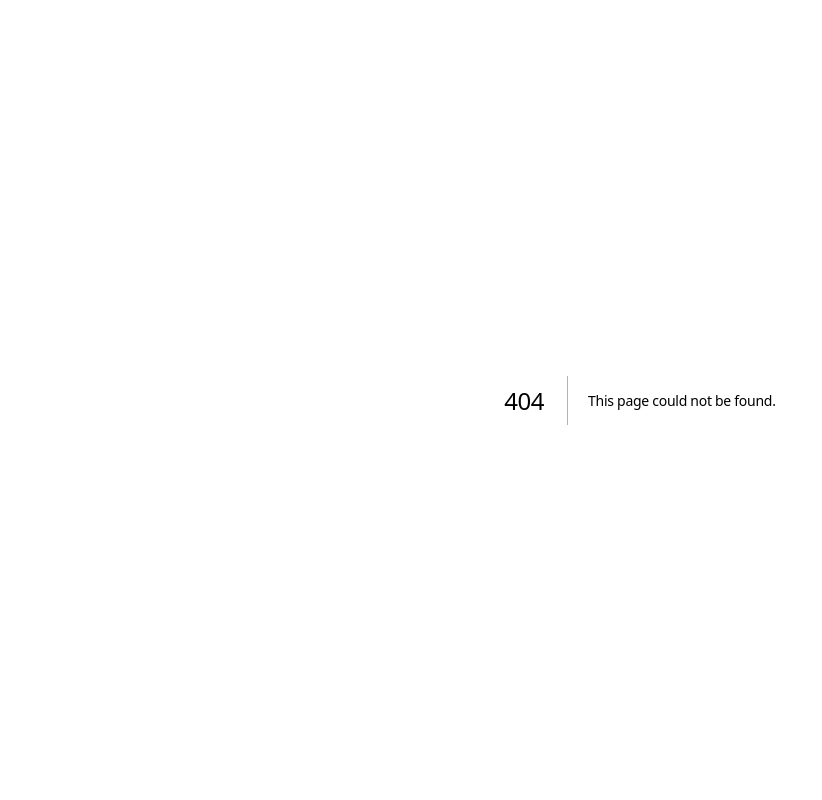
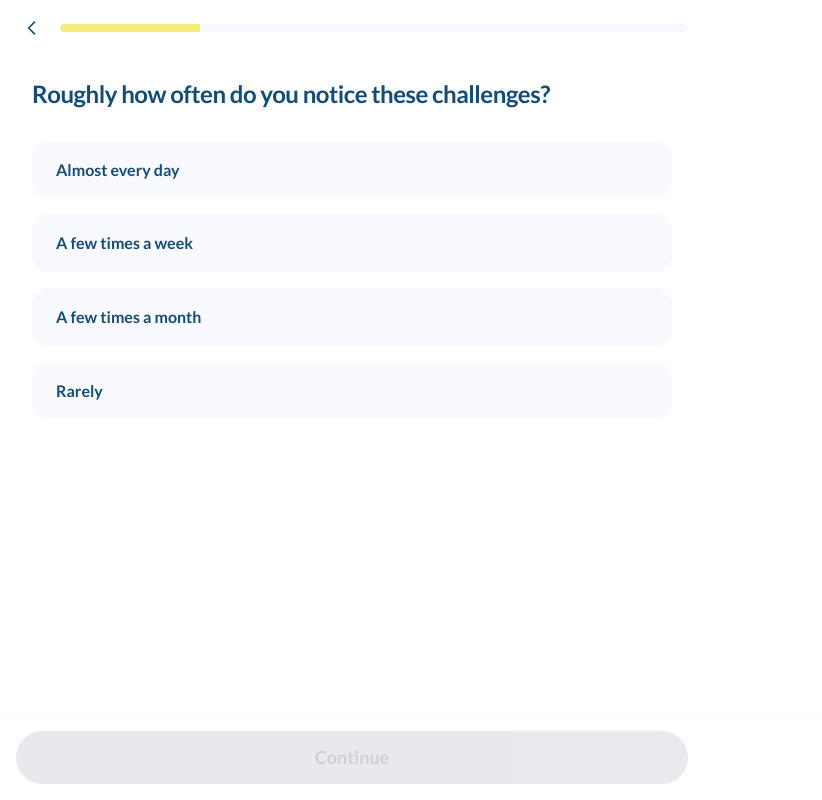
Before and after one commit to MohammedTarigg/noorkids-purchase-onboarding, a Next.js app: page /challenge-frequency in a window 1280 px wide. Before the commit this address had no page. Shown: the whole page, without its empty margins (0-822 px from the left). Built offline with nearby package versions, Linux system fonts and the light colour scheme.

Commit message:
refactor: Update age and behavior pages to adjust age ranges and challenges, modify total steps, and enhance layout consistency across components. Remove unused assets and streamline navigation flow.

```diff
--- a/src/app/age/page.tsx
+++ b/src/app/age/page.tsx
@@ -10,11 +10,10 @@ type AgeRange = {
 };
 
 const ageRanges: AgeRange[] = [
-  { id: '6-7', label: '6-7 years', minAge: 6, maxAge: 7 },
-  { id: '8-9', label: '8-9 years', minAge: 8, maxAge: 9 },
-  { id: '10-11', label: '10-11 years', minAge: 10, maxAge: 11 },
-  { id: '12-13', label: '12-13 years', minAge: 12, maxAge: 13 },
-  { id: '14+', label: '14+ years', minAge: 14, maxAge: 14 },
+  { id: '4-6', label: '4-6 years', minAge: 4, maxAge: 6 },
+  { id: '7-9', label: '7-9 years', minAge: 7, maxAge: 9 },
+  { id: '10-12', label: '10-12 years', minAge: 10, maxAge: 12 },
+  { id: '13+', label: '13+ years', minAge: 13, maxAge: 13 },
 ];
 
 export default function AgePage() {
@@ -36,7 +35,7 @@ export default function AgePage() {
   return (
     <QuestionStepLayout
       currentStep={2}
-      totalSteps={17}
+      totalSteps={18}
       headline="How old is your child?"
       options={ageRanges.map(range => ({
         id: range.id,
--- a/src/app/behavior/page.tsx
+++ b/src/app/behavior/page.tsx
@@ -48,15 +48,6 @@ const challenges = [
       </svg>
     ),
   },
-  {
-    id: 'other',
-    label: 'Other',
-    icon: (
-      <svg className="w-6 h-6" fill="currentColor" viewBox="0 0 24 24" style={{ color: 'var(--color-secondary)' }}>
-        <path d="M12 2C6.48 2 2 6.48 2 12s4.48 10 10 10 10-4.48 10-10S17.52 2 12 2zm1 15h-2v-2h2v2zm0-4h-2V7h2v6z"/>
-      </svg>
-    ),
-  },
 ];
 
 export default function BehaviorPage() {
@@ -68,12 +59,12 @@ export default function BehaviorPage() {
   return (
     <QuestionStepLayout
       currentStep={3}
-      totalSteps={17}
+      totalSteps={18}
       headline="Which of these challenges do you face with your child?"
       options={challenges}
       selectionType="multi"
       onContinue={handleContinue}
-      nextRoute="/values"
+      nextRoute="/challenge-frequency"
       storageKey="challenges"
     />
   );
--- /dev/null
+++ b/src/app/challenge-frequency/page.tsx
@@ -0,0 +1,43 @@
+'use client';
+
+import QuestionStepLayout from '../components/QuestionStepLayout';
+
+const frequencyOptions = [
+  {
+    id: 'almost-daily',
+    label: 'Almost every day',
+  },
+  {
+    id: 'few-times-week',
+    label: 'A few times a week',
+  },
+  {
+    id: 'few-times-month',
+    label: 'A few times a month',
+  },
+  {
+    id: 'rarely',
+    label: 'Rarely',
+  },
+];
+
+export default function ChallengeFrequencyPage() {
+  const handleContinue = (selectedIds: string[]) => {
+    if (selectedIds.length > 0) {
+      sessionStorage.setItem('challengeFrequency', selectedIds[0]);
+    }
+  };
+
+  return (
+    <QuestionStepLayout
+      currentStep={4}
+      totalSteps={18}
+      headline="Roughly how often do you notice these challenges?"
+      options={frequencyOptions}
+      selectionType="single"
+      onContinue={handleContinue}
+      nextRoute="/values"
+      storageKey="challengeFrequency"
+    />
+  );
+}
--- a/src/app/components/PublicationsCarousel.tsx
+++ b/src/app/components/PublicationsCarousel.tsx
@@ -36,11 +36,12 @@ export default function PublicationsCarousel() {
     <div className="w-full overflow-hidden" style={{ marginTop: 'var(--spacing-lg)' }}>
       {/* Label */}
       <p
-        className="text-xs font-medium text-center mb-3"
+        className="text-xs font-medium text-center"
         style={{
           color: 'var(--color-text-light)',
           textTransform: 'uppercase',
           letterSpacing: '0.5px',
+          marginBottom: 'var(--spacing-md)',
         }}
       >
         Featured In
--- a/src/app/program/page.tsx
+++ b/src/app/program/page.tsx
@@ -24,13 +24,13 @@ export default function ProgramPage() {
           background: 'var(--color-bg)',
           paddingLeft: 'var(--spacing-md)',
           paddingRight: 'var(--spacing-md)',
-          paddingTop: 'calc(var(--spacing-sm) + 52px)',
-          paddingBottom: 'calc(var(--spacing-sm) + 80px)',
+          paddingTop: 'calc(var(--spacing-xs) + 52px)',
+          paddingBottom: 'calc(var(--spacing-xs) + 80px)',
         }}
       >
         <div className="w-full max-w-2xl mx-auto flex-1 flex flex-col">
           <div
-            className="w-full animate-fade-in flex-1 flex flex-col justify-between gap-4"
+            className="w-full animate-fade-in flex flex-col gap-8"
             style={{
               backgroundColor: 'var(--color-bg-white)',
               borderRadius: 'var(--radius-2xl)',
@@ -38,16 +38,16 @@ export default function ProgramPage() {
             }}
           >
             {/* Hero Section */}
-            <div className="animate-slide-in">
-              <h1 className="text-2xl font-bold mb-3" style={{ color: 'var(--color-text-primary)' }}>
+            <div className="animate-slide-in flex flex-col gap-6">
+              <h1 className="text-2xl font-bold mb-2" style={{ color: 'var(--color-text-primary)' }}>
                 What is the Character-Building Program?
               </h1>
-              <p className="text-base mb-4" style={{ color: 'var(--color-text-secondary)' }}>
+              <p className="text-base mb-3" style={{ color: 'var(--color-text-secondary)' }}>
                 Monthly stories, activities, and lessons that teach Islamic values.
               </p>
 
               {/* Cards Section */}
-              <div className="flex flex-col gap-3">
+              <div className="flex flex-col gap-4">
                 <FeatureCard
                   icon={
                     <svg className="w-6 h-6" fill="none" stroke="currentColor" viewBox="0 0 24 24" style={{ color: 'var(--color-secondary)', strokeWidth: 2 }}>
@@ -82,7 +82,7 @@ export default function ProgramPage() {
 
             {/* Publications Carousel */}
             <div
-              className="animate-slide-in"
+              className="animate-slide-in pb-4"
               style={{
                 animationDelay: '0.2s',
                 opacity: 0,
--- a/src/app/values/page.tsx
+++ b/src/app/values/page.tsx
@@ -68,8 +68,8 @@ export default function ValuesPage() {
 
   return (
     <QuestionStepLayout
-      currentStep={4}
-      totalSteps={17}
+      currentStep={5}
+      totalSteps={18}
       headline="What values do you most want to instill in your child?"
       options={values}
       selectionType="multi"
```
Also changed, not shown: public/book.webp (deleted).
